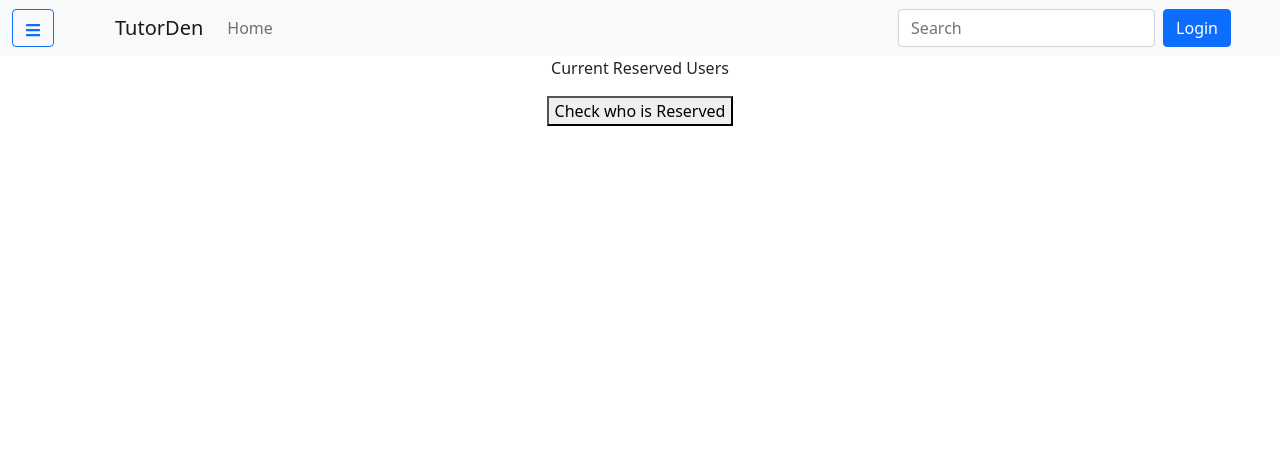
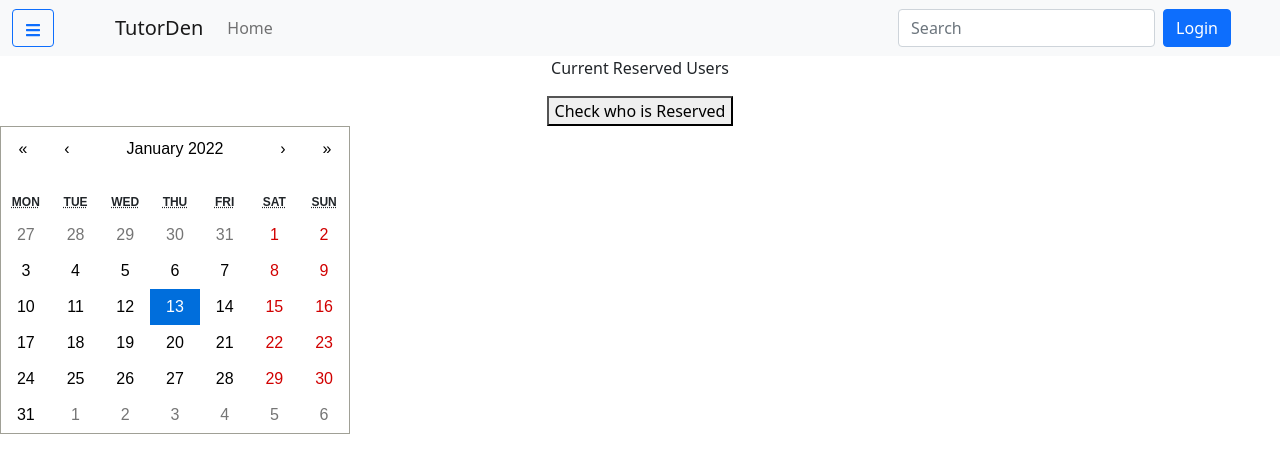
Before and after one commit to juliawang2014/OUTutoringApp, a React (Create React App) app: page /schedule in a window 1280 px wide. Shown: the top 472 px of the page. Built offline with nearby package versions, Linux system fonts and the light colour scheme; no server answers.

Commit message:
Added Calendar
Added a calendar under the Schedule menu using react-calendar. No functionalities.

```diff
--- a/package.json
+++ b/package.json
@@ -16,6 +16,7 @@
     "mdbreact": "^5.2.0",
     "react": "^17.0.2",
     "react-bootstrap": "^2.1.0",
+    "react-calendar": "^3.6.0",
     "react-dom": "^17.0.2",
     "react-icons": "^4.3.1",
     "react-router-dom": "^6.0.0-beta.8",
@@ -50,6 +51,7 @@
   },
   "devDependencies": {
     "@types/node": "^17.0.5",
-    "@types/react-burger-menu": "^2.8.3"
+    "@types/react-burger-menu": "^2.8.3",
+    "@types/react-calendar": "^3.4.4"
   }
 }
--- a/src/frontend/components/Reservation/Reservation.tsx
+++ b/src/frontend/components/Reservation/Reservation.tsx
@@ -3,6 +3,9 @@ import { doc} from "firebase/firestore";
 import {getDoc } from "firebase/firestore";
 import { useEffect, useState } from "react";
 import { db } from '../../services/firebase';
+
+import Calendar from 'react-calendar';
+import 'react-calendar/dist/Calendar.css';
 
 const Reservation = () => {
 
@@ -25,6 +28,7 @@ const Reservation = () => {
         // change user state to rerender the UI and have the user info displayed
         setUserState(userList)
     }
+    const [value, onChange] = useState(new Date());
 
     //Could not get the useEffect to work - would not return an error but did not display the correct information
     /**useEffect(() => {
@@ -55,7 +59,12 @@ const Reservation = () => {
         <p>Current Reserved Users</p>
         {userInfo}
         <button onClick={UserReservation}>Check who is Reserved</button>
+    <Calendar
+    onChange={onChange}
+    value={value}
+    />
     </div>
+
     )
 }
 
```
Also changed, not shown: 1 other file (tests, documents, lock files or other folders).
